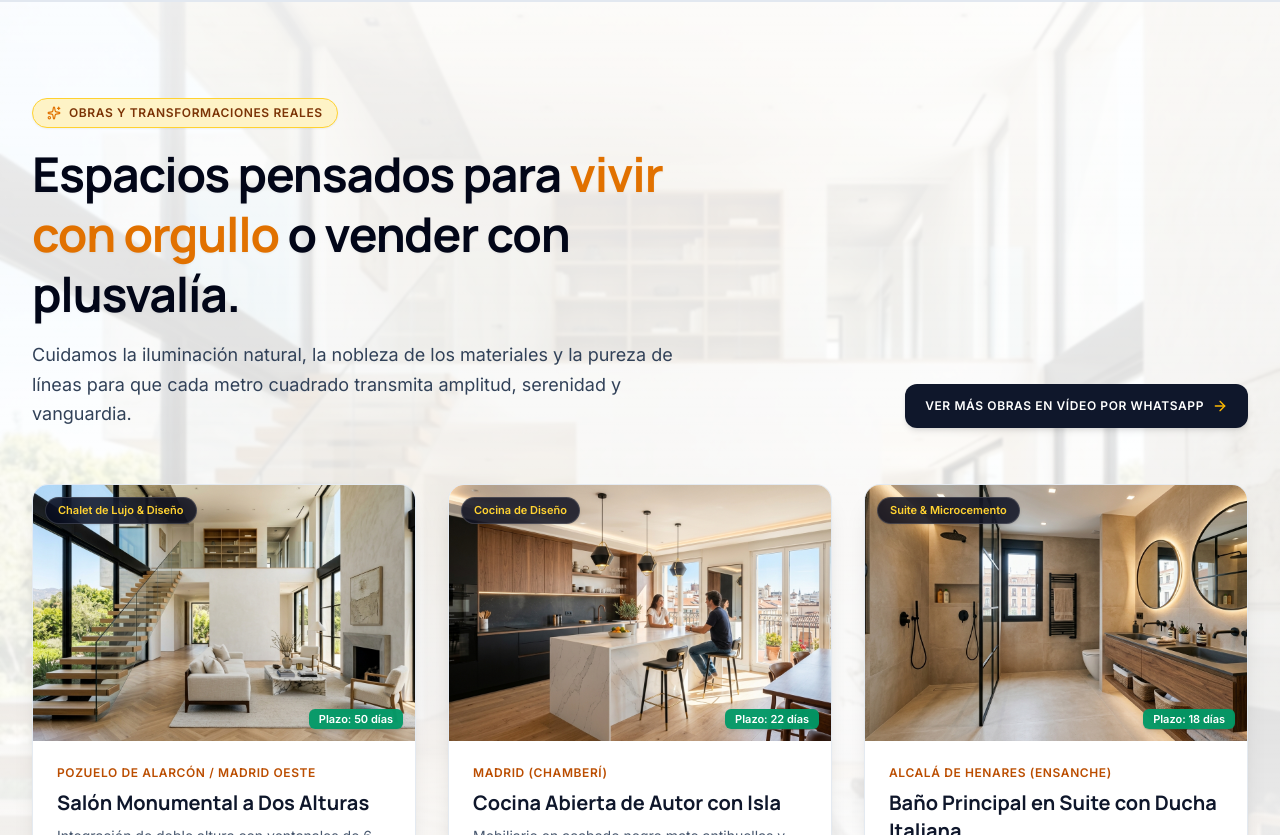
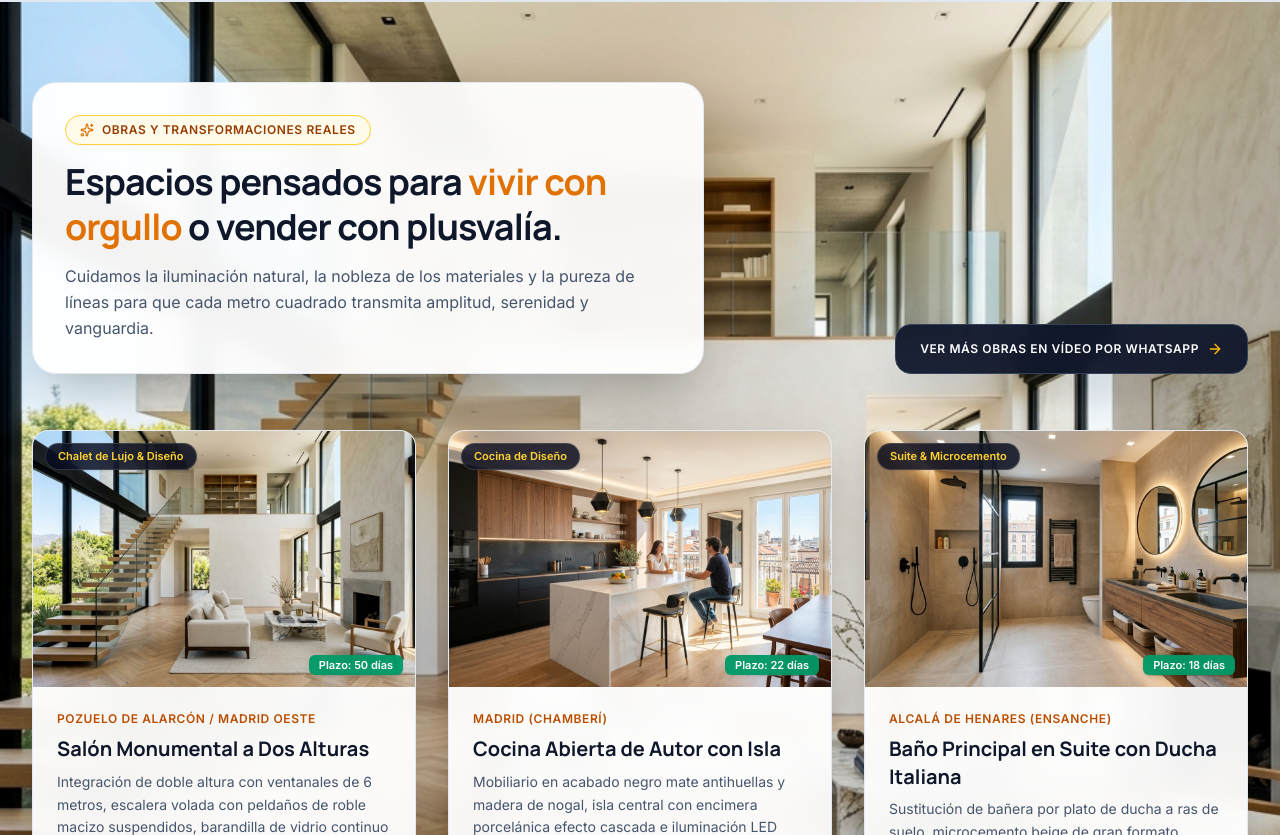
Before and after one commit to luygy0001/anaidgrupo-web, a Next.js app: page / in a window 1280 px wide. Shown: the part 4165-5000 px from the top of the page. Built offline with nearby package versions, Linux system fonts and the light colour scheme.

Commit message:
feat: foto de Obras Realizadas 100% natural sin filtros ni velos con tarjeta de texto local

```diff
--- a/src/components/sections/GallerySection.tsx
+++ b/src/components/sections/GallerySection.tsx
@@ -32,36 +32,32 @@ const proyectos = [
 
 export default function GallerySection() {
   return (
-    <section id="galeria" className="py-24 relative overflow-hidden bg-slate-100 text-slate-900 border-t border-slate-200">
+    <section id="galeria" className="py-20 relative overflow-hidden bg-slate-100 text-slate-900 border-t border-slate-200">
       {/* ============================================================
-          FONDO CINEMÁTICO: Salón a dos alturas con luz natural brillante
+          FONDO CINEMÁTICO: Foto 100% natural, cero filtros, cero velos
           ============================================================ */}
       <div className="absolute inset-0 z-0">
         <Image
           src="/images/salon-doble-altura.jpg"
           alt="Salón de lujo a dos alturas con escalera volada de madera y barandilla acristalada reformado por Construcciones Anaid"
           fill
-          quality={95}
+          quality={98}
           className="object-cover object-center"
         />
-
-        {/* Velo blanco translúcido de alta luminosidad: deja ver la escalera, ventanales y luz natural con máxima claridad */}
-        <div className="absolute inset-0 bg-white/70 backdrop-blur-[1px]" />
-        <div className="absolute inset-0 bg-gradient-to-t from-white/95 via-white/50 to-white/75" />
       </div>
 
       <Container className="relative z-10">
-        {/* Cabecera de la Sección en alto contraste sobre fondo luminoso */}
-        <div className="flex flex-col md:flex-row md:items-end justify-between mb-14 gap-6">
-          <div className="space-y-4 max-w-2xl text-left">
-            <div className="inline-flex items-center gap-2 px-3.5 py-1.5 rounded-full bg-amber-100 text-amber-900 border border-amber-300 text-xs font-bold uppercase tracking-wider shadow-xs backdrop-blur-md">
+        {/* Cabecera de la Sección: Tarjeta local blanca para lectura impecable sin tapar la foto */}
+        <div className="flex flex-col lg:flex-row lg:items-end justify-between mb-14 gap-6">
+          <div className="space-y-3.5 max-w-2xl text-left bg-white/95 backdrop-blur-md p-6 sm:p-8 rounded-3xl shadow-2xl border border-slate-200/90">
+            <div className="inline-flex items-center gap-2 px-3.5 py-1.5 rounded-full bg-amber-50 text-amber-800 border border-amber-300 text-xs font-bold uppercase tracking-wider shadow-xs">
               <Sparkles className="w-3.5 h-3.5 text-amber-600" />
               Obras y Transformaciones Reales
             </div>
-            <h2 className="text-3xl sm:text-5xl font-black tracking-tight text-slate-950 leading-tight drop-shadow-xs">
+            <h2 className="text-2xl sm:text-4xl font-extrabold tracking-tight text-slate-900 leading-tight">
               Espacios pensados para <span className="text-amber-600">vivir con orgullo</span> o vender con plusvalía.
             </h2>
-            <p className="text-slate-700 text-base sm:text-lg leading-relaxed font-normal">
+            <p className="text-slate-600 text-sm sm:text-base leading-relaxed font-normal">
               Cuidamos la iluminación natural, la nobleza de los materiales y la pureza de líneas para que cada metro cuadrado transmita amplitud, serenidad y vanguardia.
             </p>
           </div>
@@ -70,7 +66,7 @@ export default function GallerySection() {
             href={WHATSAPP_URL}
             target="_blank"
             rel="noopener noreferrer"
-            className="inline-flex items-center gap-2 px-5 py-3.5 rounded-xl bg-slate-900 hover:bg-slate-800 text-white font-bold text-xs uppercase tracking-wider transition-all shadow-md shrink-0 hover:shadow-lg"
+            className="inline-flex items-center gap-2 px-6 py-4 rounded-2xl bg-slate-900/95 hover:bg-slate-900 text-white font-bold text-xs uppercase tracking-wider transition-all shadow-2xl backdrop-blur-md shrink-0 border border-slate-700 hover:border-amber-400"
           >
             <span>Ver más obras en vídeo por WhatsApp</span>
             <ArrowRight className="w-4 h-4 text-amber-400" />
@@ -82,7 +78,7 @@ export default function GallerySection() {
           {proyectos.map((p, idx) => (
             <div
               key={idx}
-              className="bg-white rounded-2xl overflow-hidden border border-slate-200/90 shadow-xl hover:shadow-2xl hover:-translate-y-1 transition-all duration-300 group flex flex-col justify-between"
+              className="bg-white/95 backdrop-blur-md rounded-2xl overflow-hidden border border-slate-200/90 shadow-2xl hover:shadow-amber-500/10 hover:-translate-y-1 transition-all duration-300 group flex flex-col justify-between"
             >
               <div className="relative h-64 overflow-hidden">
                 <Image
```
